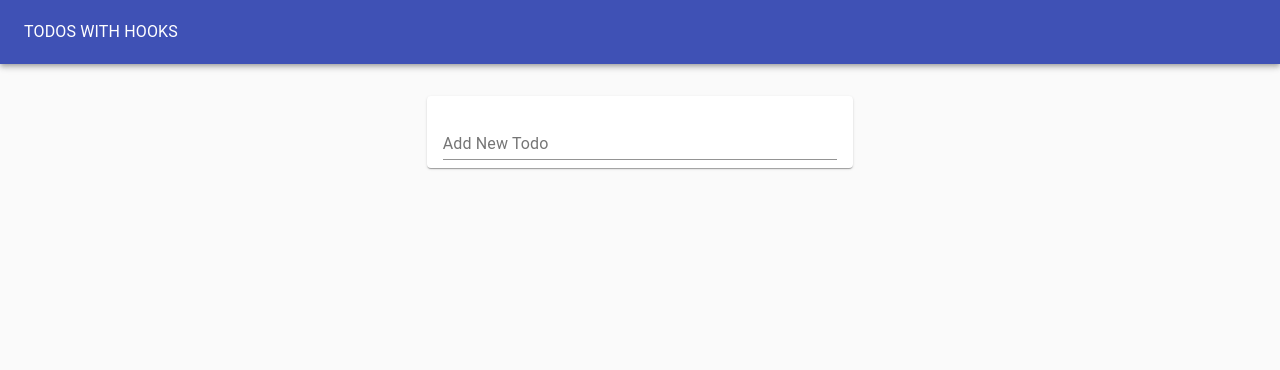
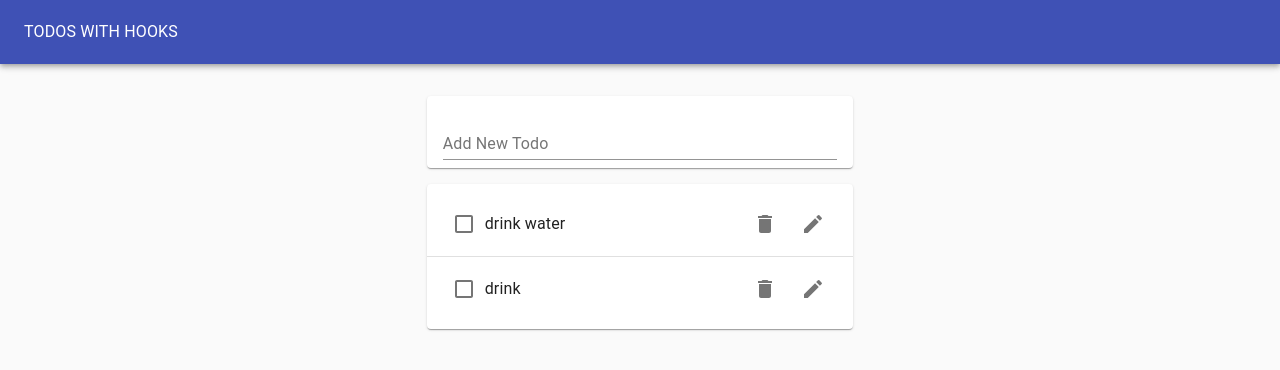
Before and after one commit to arnabcs10/Task-Manager, a React (Create React App) app: page / in a window 1280 px wide. Shown: the top 370 px of the page. Built offline with nearby package versions, Linux system fonts and the light colour scheme.

Commit message:
Add first context

```diff
--- a/src/EditTodoForm.js
+++ b/src/EditTodoForm.js
@@ -1,12 +1,15 @@
-import React from 'react';
+import React,{useContext} from 'react';
 import useInputState from './hooks/useInputState';
 import  TextField  from '@material-ui/core/TextField';
+import {TodosContext} from './contexts/todos.context';
+
 function EditTodoForm(props) {
+    const {updateTodo} = useContext(TodosContext);
     const [value,handleChange] = useInputState(props.task);
     return (
         <form onSubmit={(e)=>{
             e.preventDefault();
-            props.updateTodo(value,props.id);
+            updateTodo(value,props.id);
             props.toggleIsEditing();
         }}
          style={{marginLeft:"1rem",width:"50%"}}
--- a/src/Todo.js
+++ b/src/Todo.js
@@ -1,4 +1,4 @@
-import React from 'react';
+import React,{useContext} from 'react';
 import EditTodoForm from './EditTodoForm';
 import useToggleState from './hooks/useToggleState';
 import ListItem from '@material-ui/core/ListItem';
@@ -8,16 +8,17 @@ import IconButton from '@material-ui/core/IconButton';
 import DeleteIcon from '@material-ui/icons/Delete';
 import EditIcon from '@material-ui/icons/Edit';
 import ListItemSecondaryAction from '@material-ui/core/ListItemSecondaryAction';
+import {TodosContext} from './contexts/todos.context';
 
-
-export default function Todo({id,task,completed,removeTodo,toggleTodo,updateTodo}) {
+export default function Todo({id,task,completed}) {
+    const {deleteTodo,toggleTodo} = useContext(TodosContext);
     const [isEditing,toggle] = useToggleState(false);
     const handleChange = () =>{
         toggleTodo(id);
     }
     return (
         <ListItem style={{height:"64px"}}>
-            {isEditing ? <EditTodoForm id={id} task={task} updateTodo={updateTodo} toggleIsEditing={toggle}/> :
+            {isEditing ? <EditTodoForm id={id} task={task} toggleIsEditing={toggle}/> :
             <>
                 <Checkbox tabIndex={-1} checked={completed} onChange={handleChange}/>
                 <ListItemText style={{textDecoration: completed ? "line-through":"none" }}>
@@ -25,7 +26,7 @@ export default function Todo({id,task,completed,removeTodo,toggleTodo,updateTodo
                 </ListItemText>
                 <ListItemSecondaryAction>
 
-                    <IconButton aria-label='Delete' onClick={()=> removeTodo(id) }>
+                    <IconButton aria-label='Delete' onClick={()=> deleteTodo(id) }>
                         <DeleteIcon />
                     </IconButton>
 
--- a/src/TodoApp.js
+++ b/src/TodoApp.js
@@ -1,5 +1,4 @@
 import React from 'react';
-import useTodoState from './hooks/useTodoState';
 import Typography from '@material-ui/core/Typography';
 import Paper from '@material-ui/core/Paper';
 import AppBar from '@material-ui/core/AppBar';
@@ -7,38 +6,9 @@ import Toolbar from '@material-ui/core/Toolbar';
 import Grid from '@material-ui/core/Grid';
 import TodoList from './TodoList';
 import TodoForm from './TodoForm';
+import {TodosProvider} from  './contexts/todos.context';
 function TodoApp(){
-    const initialTodos = [];
 
-    // const [todos,setTodos] = useState(initialTodos);
-    const {todos,addTodo,deleteTodo,toggleTodo,updateTodo} = useTodoState(initialTodos);
-    // useEffect( ()=>{
-    //     window.localStorage.setItem('todos',JSON.stringify(todos));
-    // },[todos]);
-
-    // const addTodo = (newTodoText) => {
-    //     setTodos([...todos, { id:uuid(), task:newTodoText, completed:false } ]);
-    // }
-
-    // const deleteTodo = id => {
-    //     setTodos(todos.filter( todo => todo.id !== id ));
-    // }
-    // const toggleTodo = id => {
-    //     const updatedTodos = todos.map(todo => {
-    //                                 if(todo.id === id)
-    //                                     return {...todo,completed:!todo.completed}
-    //                                 return todo;
-    //                             });
-    //     setTodos(updatedTodos);
-    // }
-    // const updateTodo = (updatedTodoText,id) =>{
-    //     const updatedTodos = todos.map(todo => {
-    //         if(todo.id === id)
-    //             return {...todo,task:updatedTodoText}
-    //         return todo;
-    //     });
-    //     setTodos(updatedTodos);
-    // }
     return(
         <Paper
             style={{
@@ -56,13 +26,10 @@ function TodoApp(){
             </AppBar>
             <Grid container justify='center' style={{marginTop:"1rem"}}>
                 <Grid item xs={11} md={8} lg={4}>
-                    <TodoForm addTodo={addTodo} />
-                    <TodoList
-                        todos={todos}
-                        removeTodo={deleteTodo}
-                        toggleTodo={toggleTodo}
-                        updateTodo={updateTodo}
-                    />
+                    <TodosProvider>
+                        <TodoForm />
+                        <TodoList />
+                    </TodosProvider>
                 </Grid>
             </Grid>
         </Paper>
--- a/src/TodoForm.js
+++ b/src/TodoForm.js
@@ -1,15 +1,17 @@
-import React from 'react'
+import React,{useContext} from 'react'
 import Paper from '@material-ui/core/Paper';
 import  TextField  from '@material-ui/core/TextField';
 import useInputState from './hooks/useInputState';
+import {TodosContext} from './contexts/todos.context';
 
  function TodoForm(props) {
+     const {addTodo} = useContext(TodosContext);
     const [value,handleChange,reset] = useInputState("");
     return (
         <Paper style={{margin:"1rem 0",padding:"0 1rem"}}>
             <form onSubmit={ (e)=>{
                 e.preventDefault();
-                props.addTodo(value);
+                addTodo(value);
                 reset();
             } }>
                 <TextField
--- a/src/TodoList.js
+++ b/src/TodoList.js
@@ -1,25 +1,25 @@
-import React from 'react';
+import React,{useContext} from 'react';
 import Paper from '@material-ui/core/Paper';
 import Divider from '@material-ui/core/Divider';
 import List from '@material-ui/core/List';
 import Todo from './Todo';
-function TodoList(props){
-    if(props.todos.length)
+import {TodosContext} from './contexts/todos.context';
+
+function TodoList(){
+    const {todos} = useContext(TodosContext);
+    if(todos.length)
     return(
         <Paper>
             <List>
-                {props.todos.map( (todo,i) => (
+                {todos.map( (todo,i) => (
                     <>
                         <Todo
                             id={todo.id}
                             task={todo.task}
                             key={todo.id}
                             completed={todo.completed}
-                            removeTodo={props.removeTodo}
-                            toggleTodo={props.toggleTodo}
-                            updateTodo={props.updateTodo}
                         />
-                        {i < props.todos.length -1 && <Divider/>}
+                        {i < todos.length -1 && <Divider/>}
                     </>
                 ))}
             </List>
--- /dev/null
+++ b/src/contexts/todos.context.js
@@ -0,0 +1,19 @@
+import React,{createContext} from 'react';
+import useTodoState from '../hooks/useTodoState';
+
+const defaultTodos = [
+    {id:1,task:"drink water",completed:false},
+    {id:2,task:"drink",completed:false}
+];
+
+export const TodosContext = createContext(defaultTodos);
+
+export function TodosProvider(props){
+    const todoStuff = useTodoState(defaultTodos);
+
+    return(
+        <TodosContext.Provider value={todoStuff}>
+            {props.children}
+        </TodosContext.Provider>
+    );
+}
```
Also changed, not shown: 1 other file (tests, documents, lock files or other folders).
